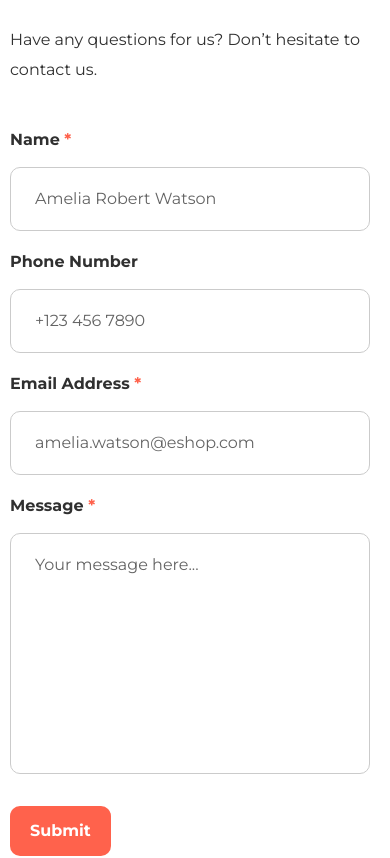
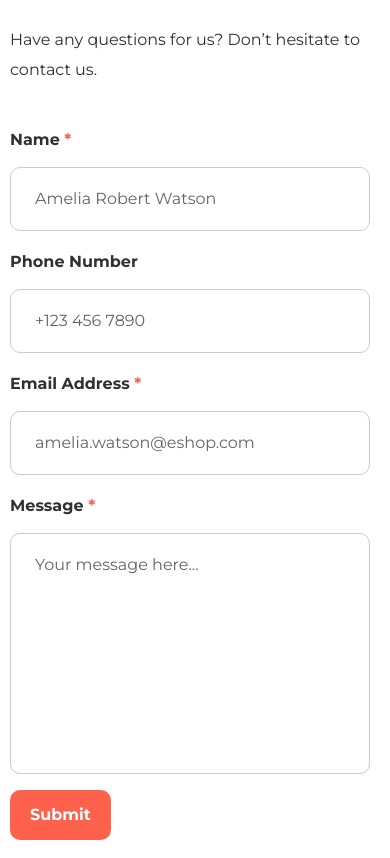
Before and after one commit to arafatYasir/Eshop, a React (Vite) app: page /contact in a window 390 px wide. Shown: the part 966-1824 px from the top of the page. Built offline with nearby package versions, Linux system fonts and the light colour scheme; no server answers.

Commit message:
Simple contact replica added to contact page

```diff
--- a/src/components/ContactForm.jsx
+++ b/src/components/ContactForm.jsx
@@ -1,12 +1,40 @@
+import { toast, ToastContainer } from "react-toastify";
 import Button from "./Button";
 
 const ContactForm = () => {
+    const emailRegex = /^[A-Za-z0-9._%+-]+@[A-Za-z0-9.-]+\.[A-Za-z]{2,}$/;
+    const handleSubmit = (e) => {
+        e.preventDefault();
+
+        const form = e.target;
+        const name = form.name.value.trim();
+        const email = form.email.value.trim();
+        const phone = form.number.value.trim();
+        const message = form.message.value.trim();
+
+
+        if(!name || !email || !message) {
+            toast.error("Please provide all informations.");
+            return;
+        }
+
+        if(!emailRegex.test(email)) {
+            toast.error("Invalid email!");
+            return;
+        }
+
+        toast.success("Email sent successfully!");
+
+        form.reset();
+    }
+
+
     return (
         <div>
             <h2 className="text-[#303030] font-['Poppins'] text-[22px] sm:text-4xl font-semibold leading-[46px]">Contact Us</h2>
             <p className="text-[#303030] font-['Montserrat'] sm:text-xl leading-[30px] mt-3">Have any questions for us? Don’t hesitate to contact us.</p>
 
-            <div className="md:w-[870px] flex flex-wrap justify-between gap-y-4 sm:gap-y-8 mt-10 mb-8">
+            <form onSubmit={handleSubmit} className="md:w-[870px] flex flex-wrap justify-between gap-y-4 sm:gap-y-8 mt-10 mb-8">
                 {/* Name */}
                 <div className="flex flex-col gap-3">
                     <label className=" sm:text-xl text-[#303030] font-['Montserrat'] font-bold leading-[30px]" htmlFor="name"> Name <span className="text-[#FF624C]">*</span></label>
@@ -27,7 +55,6 @@ const ContactForm = () => {
                     <label className="sm:text-xl text-[#303030] font-['Montserrat'] font-bold leading-[30px]" htmlFor="message">Message <span className="text-[#FF624C]">*</span></label>
                     <textarea className="py-4 sm:py-[25px] px-6 sm:px-[32px] outline-none border border-[#CBCBCB] rounded-[10px] w-[360px] md:w-[870px] h-[241px] resize-none text-[#303030] placeholder:text-[#303030] placeholder:opacity-75 font-['Montserrat'] sm:text-xl leading-[30px]" id="message" placeholder="Your message here..." rows="4"></textarea>
                 </div>
-            </div>
 
                 <div className="sm:hidden">
                     <Button value="Submit" paddingX="20px" paddingY="10px" />
@@ -35,6 +62,9 @@ const ContactForm = () => {
                 <div className="hidden sm:block">
                     <Button value="Submit" paddingX="40px" paddingY="16px" />
                 </div>
+            </form>
+
+            <ToastContainer />
         </div>
     );
 };
--- a/src/components/ProductsListProducts.jsx
+++ b/src/components/ProductsListProducts.jsx
@@ -245,7 +245,7 @@ const ProductsListProducts = ({ selectedCategories, selectedBrands }) => {
                 </div>
             </div>
 
-                <div className="flex flex-col items-start gap-y-6 sm:flex-row sm:flex-wrap sm:mt-[52px] sm:justify-center sm:gap-5 xl:justify-start">
+                <div className="flex flex-col items-center gap-y-6 sm:flex-row sm:flex-wrap sm:mt-[52px] sm:justify-center sm:gap-5 xl:justify-start">
                     {(!loading && allProducts.length > 0) ? (
                         filteredProducts.slice(itemsRange.start, itemsRange.end).map(p => (
                             <ProductLayout
```
Lines whose indentation alone changed are shown as unchanged.
